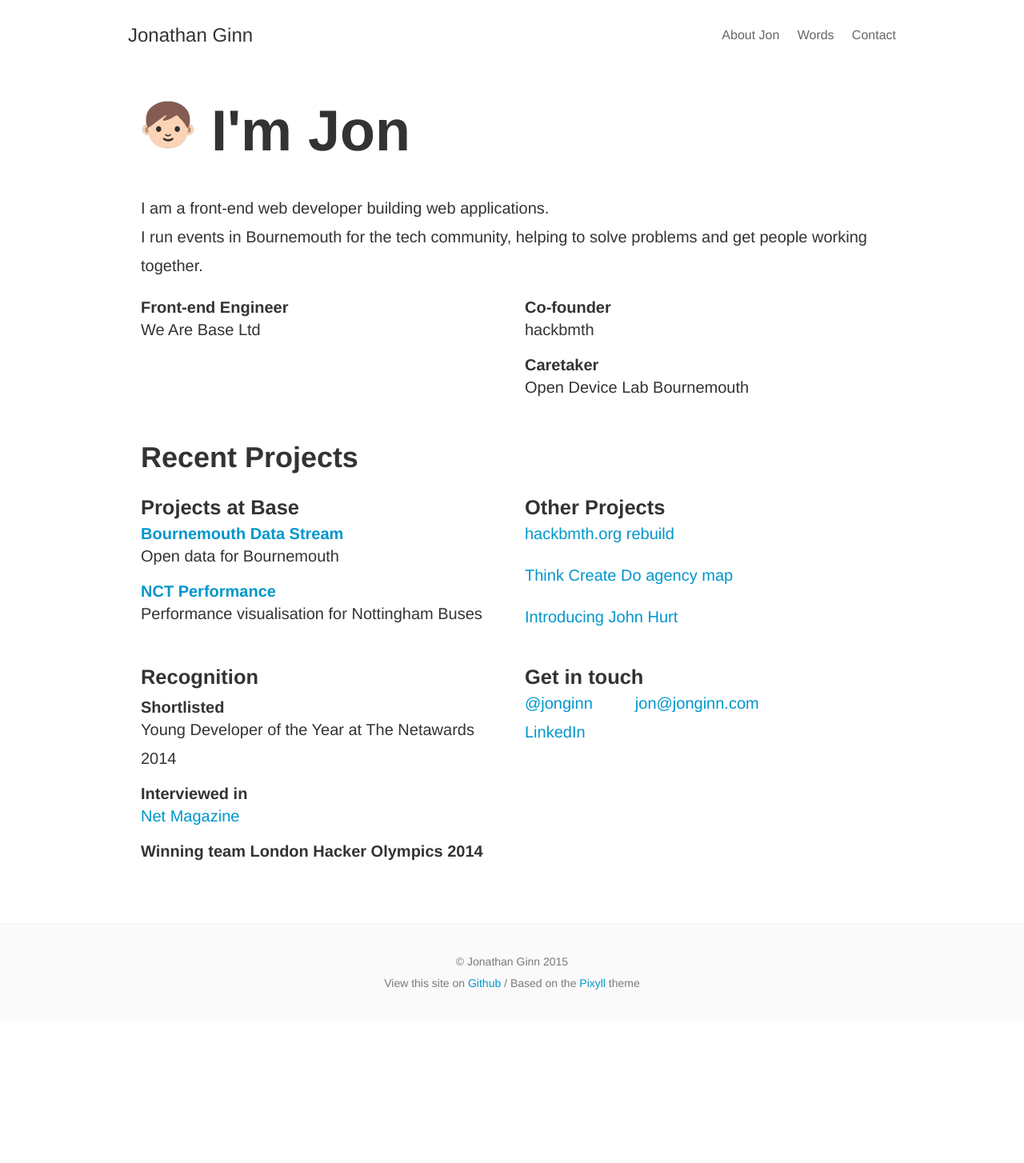
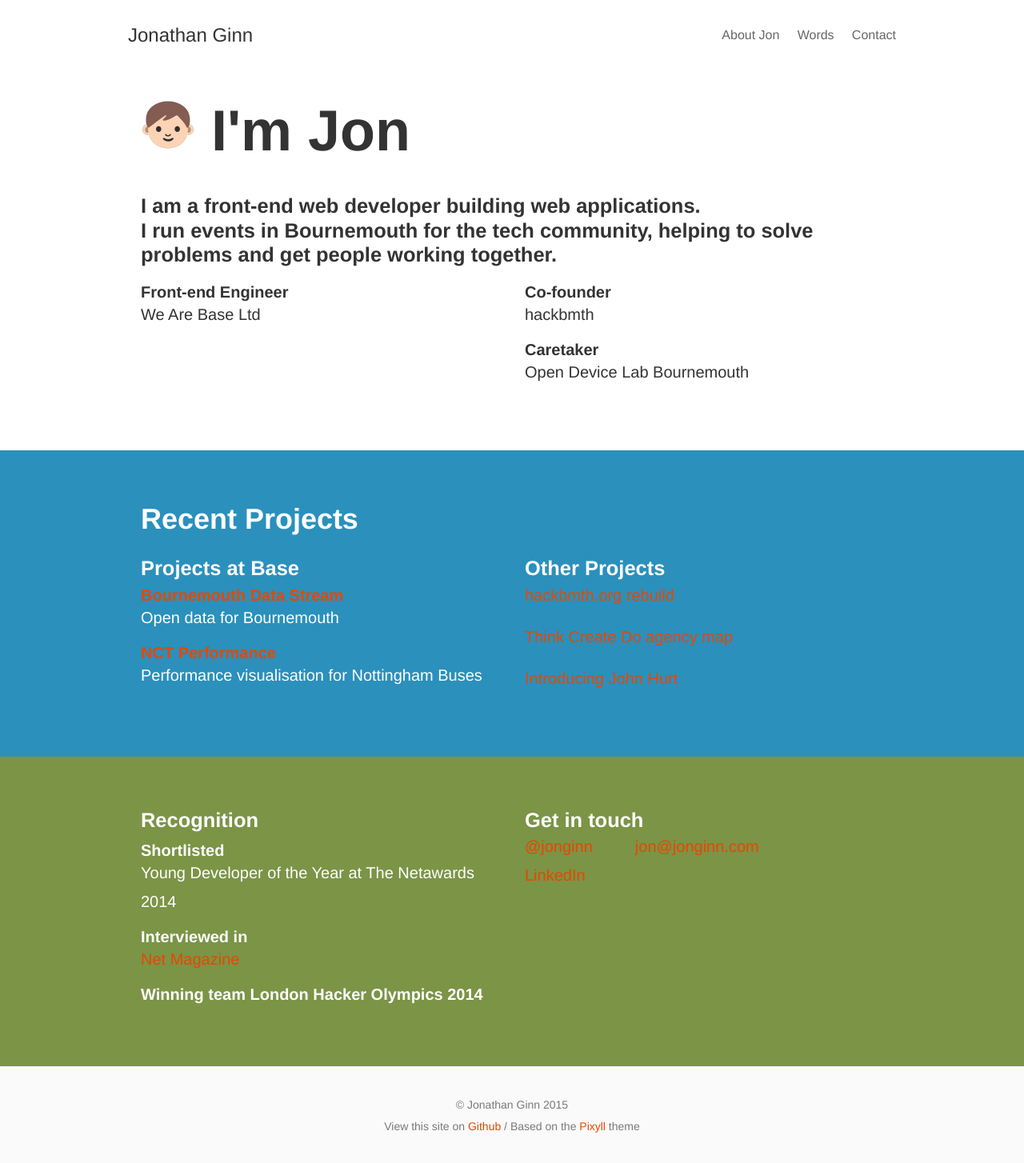
Before and after one commit to dave1010/jonginn.github.io, a Jekyll site: the page built from index.html, in a window 1280 px wide. Shown: the whole page at 80% size. Built offline with Jekyll 4.4.1, drawn with Linux system fonts in a browser that asks for light colours; before the commit the page ends 1275 px from its top, so only the background shows below that.

Commit message:
revamp layout of homepage, add snazzy colours
Signed-off-by: Jonathan Ginn <jon@jonginn.com>

```diff
--- /dev/null
+++ b/_layouts/plain.html
@@ -0,0 +1,13 @@
+<!DOCTYPE html>
+<html>
+{% include head.html %}
+<body class="{% if site.animated %}animated fade-in-down{% endif %}">
+  <div class="site-wrap">
+    {% include header.html %}
+
+    {{ content }}
+  </div>
+
+  {% include footer.html %}
+</body>
+</html>
--- a/_sass/_basscss.scss
+++ b/_sass/_basscss.scss
@@ -673,11 +673,11 @@ body {
 }
 
 a {
-  color: #0096cc;
+  color: $theme-highlight;
   text-decoration: none;
 }
 a:hover {
-  color: #007199;
+  color: darken($theme-highlight, 5);
 }
 
 .button {
--- a/_sass/_home.scss
+++ b/_sass/_home.scss
@@ -8,3 +8,17 @@ ul.list-simple {
     margin-top: 0.5rem;
   }
 }
+
+.content-wrapper {
+
+}
+
+.content-wrapper_blue {
+  background: $theme-blue;
+  color: #fff;
+}
+
+.content-wrapper_green {
+  background: $theme-green;
+  color: #fff;
+}
--- a/css/pixyll.scss
+++ b/css/pixyll.scss
@@ -3,6 +3,18 @@
 ---
 
 @charset "utf-8";
+
+$palette-orange: #E74700;
+$palette-grey: #3D3D3D;
+$palette-navy: #4D6684;
+$palette-blue: #1499D3;
+$palette-green: #83AA30;
+
+$desaturation: 20;
+$theme-highlight: $palette-orange;
+$theme-dark: $palette-grey;
+$theme-blue: desaturate($palette-blue, $desaturation);
+$theme-green: desaturate($palette-green, $desaturation);
 
 @import "basscss";
 @import "bass/grid";
--- a/index.html
+++ b/index.html
@@ -1,20 +1,19 @@
 ---
-layout: wide
+layout: plain
 title: Home
 ---
 <div class="home">
-  <div class="clearfix">
+  <div class="content-wrapper content-wrapper_white">
+    <div class="clearfix p1 p-responsive wrap">
+      <div class="measure-wide">
         <div class="col col-12 px1">
           <h1 class="h1 mt0 pt0">
             <img src="/images/1f468.png" alt="" class="" />
             I'm Jon
           </h1>
-        <p>I am a front-end web developer building web applications.<br/>
+          <p class="h4">I am a front-end web developer building web applications.<br/>
             I run events in Bournemouth for the tech community, helping to solve problems and get people working together.</p>
           </div>
-  </div>
-
-  <div class="clearfix">
           <div class="col col-12 sm-col-6 px1">
             <ul class="list-simple">
               <li>
@@ -36,10 +35,14 @@ title: Home
             </ul>
           </div>
         </div>
+      </div>
+    </div>
 
-  <div class="clearfix">
+    <div class="content-wrapper content-wrapper_blue">
+      <div class="clearfix p1 p-responsive wrap">
+        <div class="measure-wide">
           <div class="col col-12 px1">
-    <h3 class="mt2 mb0">Recent Projects</h3>
+            <h3 class="mt0 mb0">Recent Projects</h3>
           </div>
           <div class="col col-12 sm-col-6 px1">
             <h4 class="mb0">Projects at Base</h4>
@@ -59,10 +62,14 @@ title: Home
             </ul>
           </div>
         </div>
+      </div>
+    </div>
 
-  <div class="clearfix">
+    <div class="content-wrapper content-wrapper_green">
+      <div class="clearfix p1 p-responsive wrap">
+        <div class="measure-wide">
           <div class="col col-12 sm-col-6 px1">
-      <h4>Recognition</h4>
+            <h4 class="mt0">Recognition</h4>
             <ul class="list-simple">
               <li>
                 <span class="block bold">Shortlisted</span>
@@ -78,7 +85,7 @@ title: Home
             </ul>
           </div>
           <div class="col col-12 sm-col-6 px1">
-      <h4 class="mb0">Get in touch</h4>
+            <h4 class="mt0 mb0">Get in touch</h4>
             <ul class="list-inline">
               <li class="mr3"><a href="http://twitter.com/jonginn">@jonginn</a></li>
               <li class="mr3">
@@ -113,6 +120,8 @@ title: Home
     </div>
   </div>
 </div>
+</div>
+</div>
 
 <script>
   document.head = document.head || document.getElementsByTagName('head')[0];
```
Lines whose indentation alone changed are shown as unchanged.
